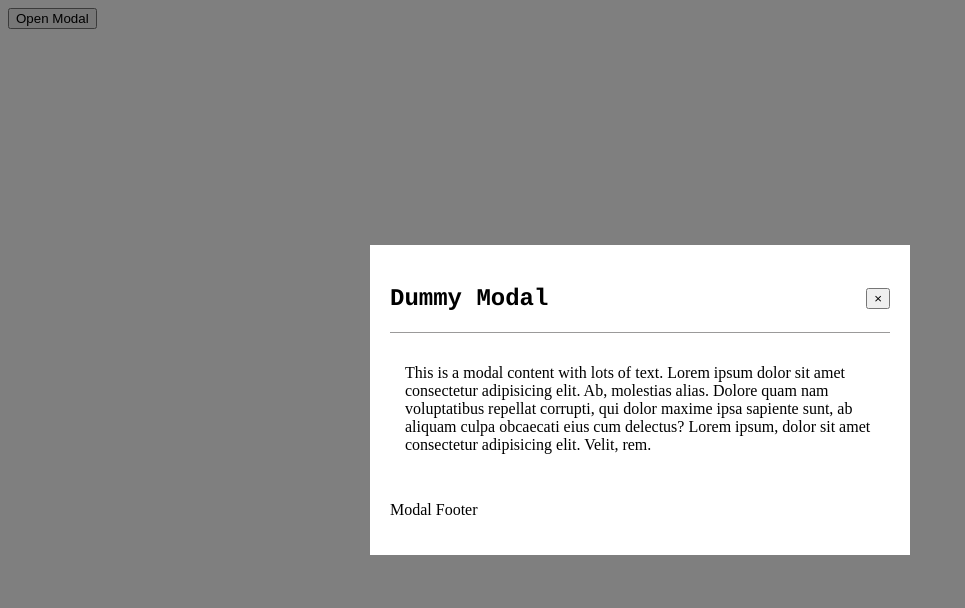
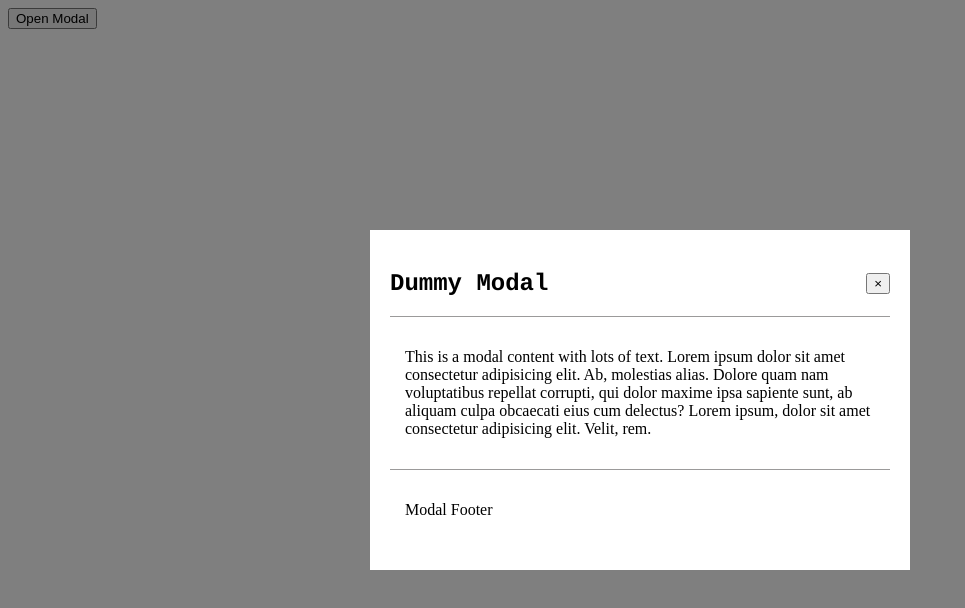
Before and after one commit to zeenat-abedin/modal-vite, a React (Vite) app: page / in a window 1280 px wide. Both pictures are taken after a click on the button "Open Modal". Shown: the top 608 px of the page, without its empty margins (0-965 px from the left). Built offline with nearby package versions, Linux system fonts and the light colour scheme.

Commit message:
add padding and border to modal footer

```diff
--- a/src/App.css
+++ b/src/App.css
@@ -31,3 +31,8 @@
 .modal-content {
   padding: 15px;
 }
+
+.modal-footer {
+  padding: 15px;
+  border-top: 1px solid #9b9a9a;
+}
```
